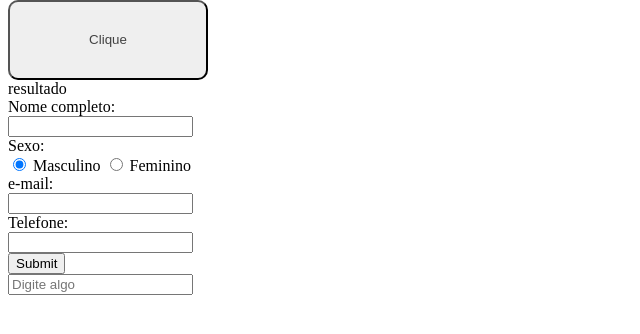
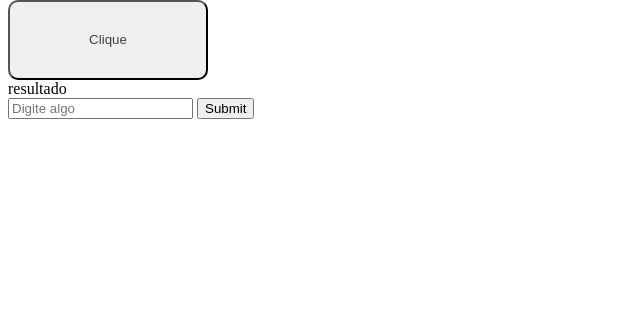
Before and after one commit to lucasbene86/estoque-django, a Django app: page / in a window 1280 px wide. Shown: the part 340-674 px from the top of the page, without its empty margins (0-640 px from the left). Run offline with Django 3.2, Linux system fonts and the light colour scheme; data that the repository does not hold is empty; some libraries are stand-ins or nearby versions.

Commit message:
Tirado alguns campos do formulario do html.

```diff
--- a/app_base/templates/index.html
+++ b/app_base/templates/index.html
@@ -40,27 +40,15 @@
     <div id="resultado">resultado</div>
 
     <!-- Caixa de texto enviando os dados para o views -->
-    <form method="POST" action="">
-        {% csrf_token %}
-        Nome completo:<br>
-        <input type="text" name="nome" maxlength="100" required=""><br> Sexo:
+    <div id="caixa_input">
+        <form class="formulario" method="POST" action="">
+            {% csrf_token %}
+            <input type="text" placeholder="Digite algo" name="nome" maxlength="100" required="">
 
-        <br>
-        <input type="radio" name="genero" value="masculino" checked> Masculino
-        <input type="radio" name="genero" value="feminino"> Feminino<br> e-mail:
+            <input type="submit">
 
-        <br>
-        <input type="email" name="e-mail" maxlength="50" required=""><br> Telefone:
-
-        <br>
-        <input type="tel" name="telefone" maxlength="30" required=""><br>
-
-        <input type="submit">
-
-      </form>
-
-
-    <input type="text" placeholder="Digite algo" id="texto">
+        </form>
+    </div>
 
     <!-- Função js -->
     <script src="{% static 'js/js.js' %}"></script>
```
Also changed, not shown: app_base/static/css/estilos.css (line endings or trailing spaces).
